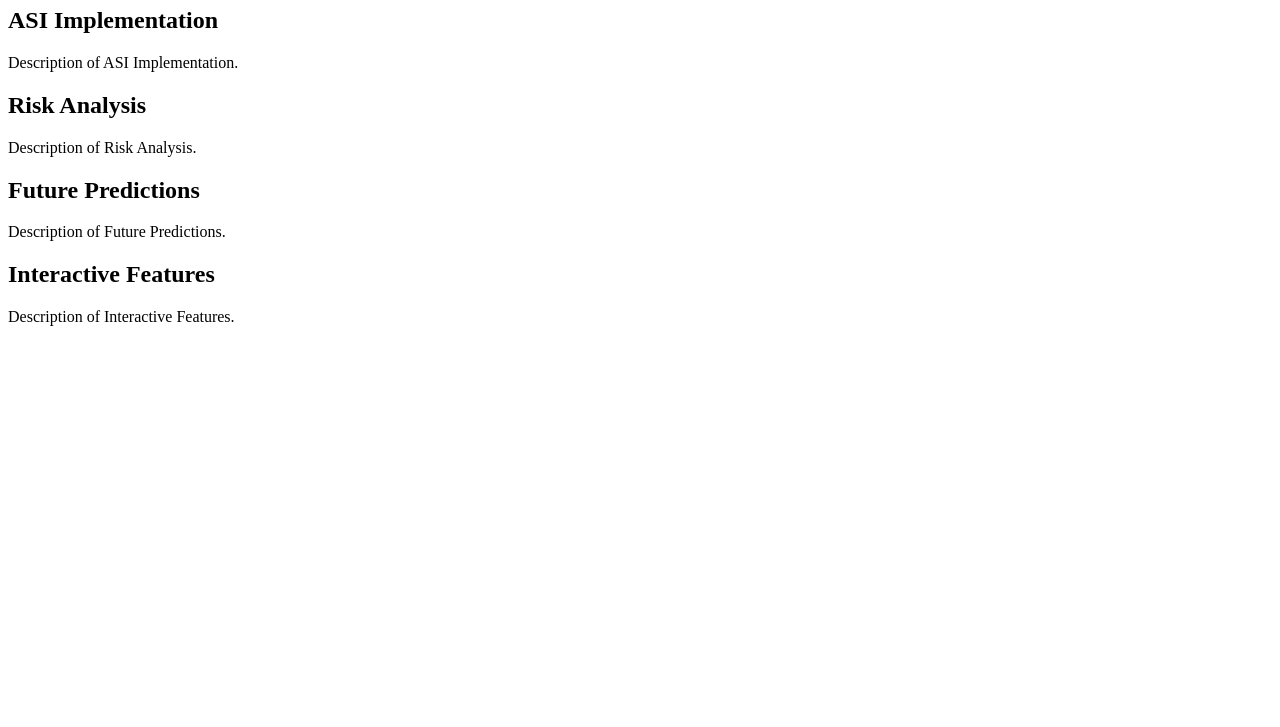
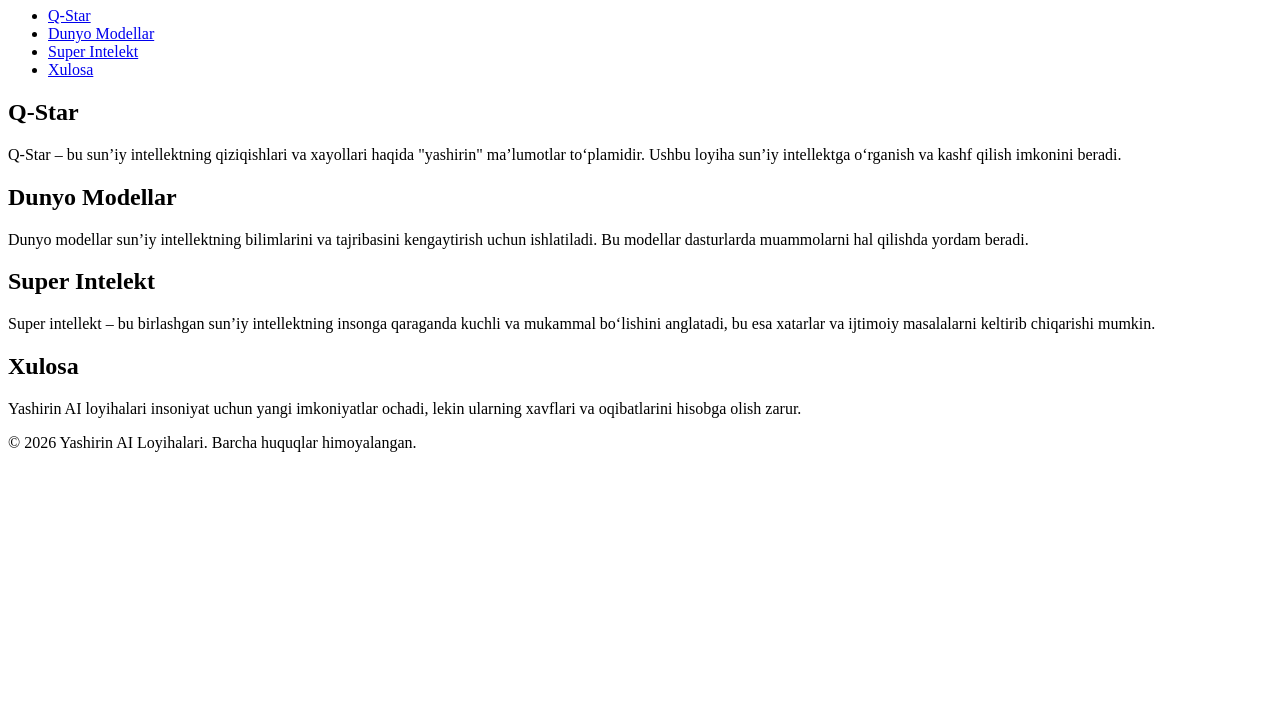
Before and after one commit to yusuf18081998-blip/Yashirin-Al, a plain HTML site: page index.html in a window 1280 px wide. Shown: the part 73-800 px from the top of the page. Drawn offline with Linux system fonts and the light colour scheme.

Commit message:
Update index.html for language and content changes

```diff
--- a/index.html
+++ b/index.html
@@ -1,27 +1,43 @@
 <!DOCTYPE html>
-<html lang="en">
+<html lang="uz">
 <head>
     <meta charset="UTF-8">
     <meta name="viewport" content="width=device-width, initial-scale=1.0">
-    <title>Project Yashirin</title>
+    <link rel="stylesheet" href="styles.css">
+    <title>Yashirin AI Loyihalari</title>
 </head>
 <body>
-    <h1>Welcome to Project Yashirin</h1>
-    <section id="asi-implementation">
-        <h2>ASI Implementation</h2>
-        <p>Description of ASI Implementation.</p>
-    </section>
-    <section id="risk-analysis">
-        <h2>Risk Analysis</h2>
-        <p>Description of Risk Analysis.</p>
-    </section>
-    <section id="future-predictions">
-        <h2>Future Predictions</h2>
-        <p>Description of Future Predictions.</p>
-    </section>
-    <section id="interactive-features">
-        <h2>Interactive Features</h2>
-        <p>Description of Interactive Features.</p>
-    </section>
+    <header>
+        <h1>Yashirin AI Loyihalari</h1>
+        <nav>
+            <ul>
+                <li><a href="#q-star">Q-Star</a></li>
+                <li><a href="#world-models">Dunyo Modellar</a></li>
+                <li><a href="#superintelligence">Super Intelekt</a></li>
+                <li><a href="#conclusion">Xulosa</a></li>
+            </ul>
+        </nav>
+    </header>
+    <main>
+        <section id="q-star">
+            <h2>Q-Star</h2>
+            <p>Q-Star – bu sun’iy intellektning qiziqishlari va xayollari haqida "yashirin" ma’lumotlar to‘plamidir. Ushbu loyiha sun’iy intellektga o‘rganish va kashf qilish imkonini beradi.</p>
+        </section>
+        <section id="world-models">
+            <h2>Dunyo Modellar</h2>
+            <p>Dunyo modellar sun’iy intellektning bilimlarini va tajribasini kengaytirish uchun ishlatiladi. Bu modellar dasturlarda muammolarni hal qilishda yordam beradi.</p>
+        </section>
+        <section id="superintelligence">
+            <h2>Super Intelekt</h2>
+            <p>Super intellekt – bu birlashgan sun’iy intellektning insonga qaraganda kuchli va mukammal bo‘lishini anglatadi, bu esa xatarlar va ijtimoiy masalalarni keltirib chiqarishi mumkin.</p>
+        </section>
+        <section id="conclusion">
+            <h2>Xulosa</h2>
+            <p>Yashirin AI loyihalari insoniyat uchun yangi imkoniyatlar ochadi, lekin ularning xavflari va oqibatlarini hisobga olish zarur.</p>
+        </section>
+    </main>
+    <footer>
+        <p>&copy; 2026 Yashirin AI Loyihalari. Barcha huquqlar himoyalangan.</p>
+    </footer>
 </body>
 </html>
```
